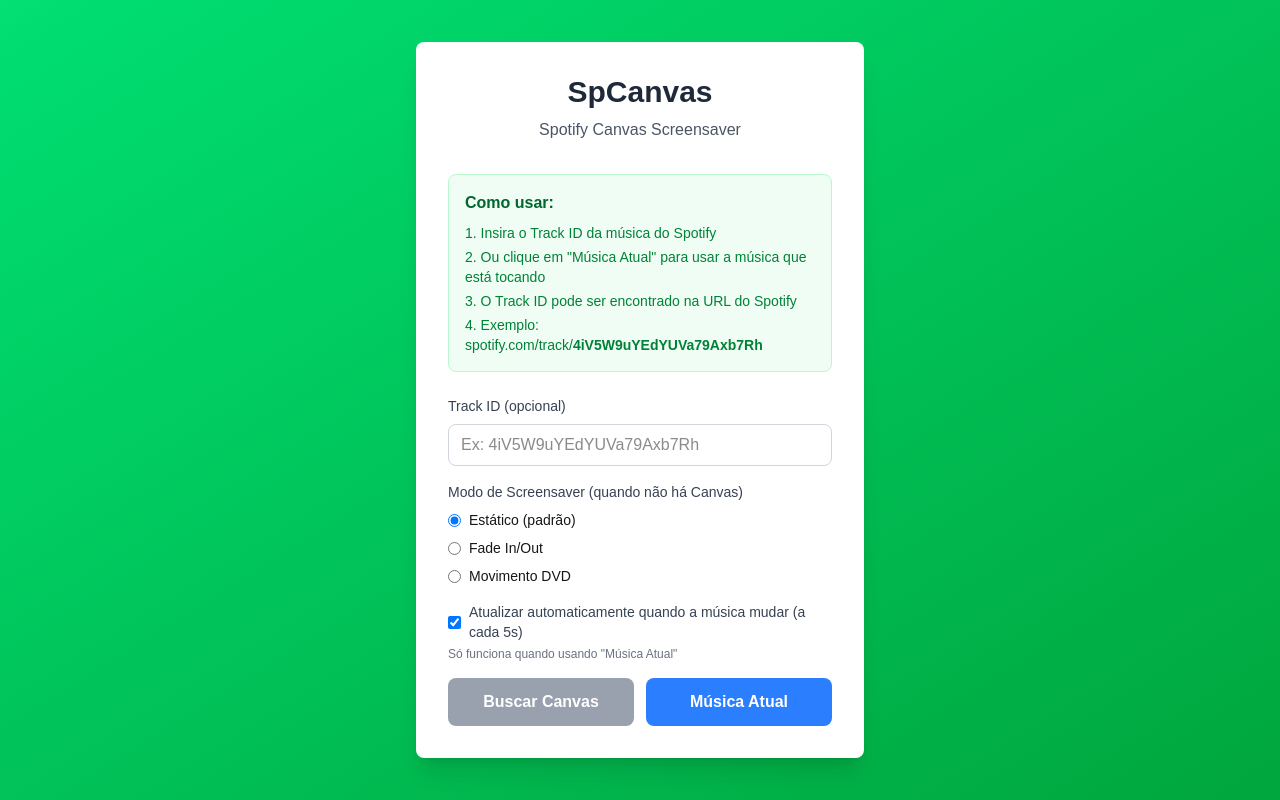
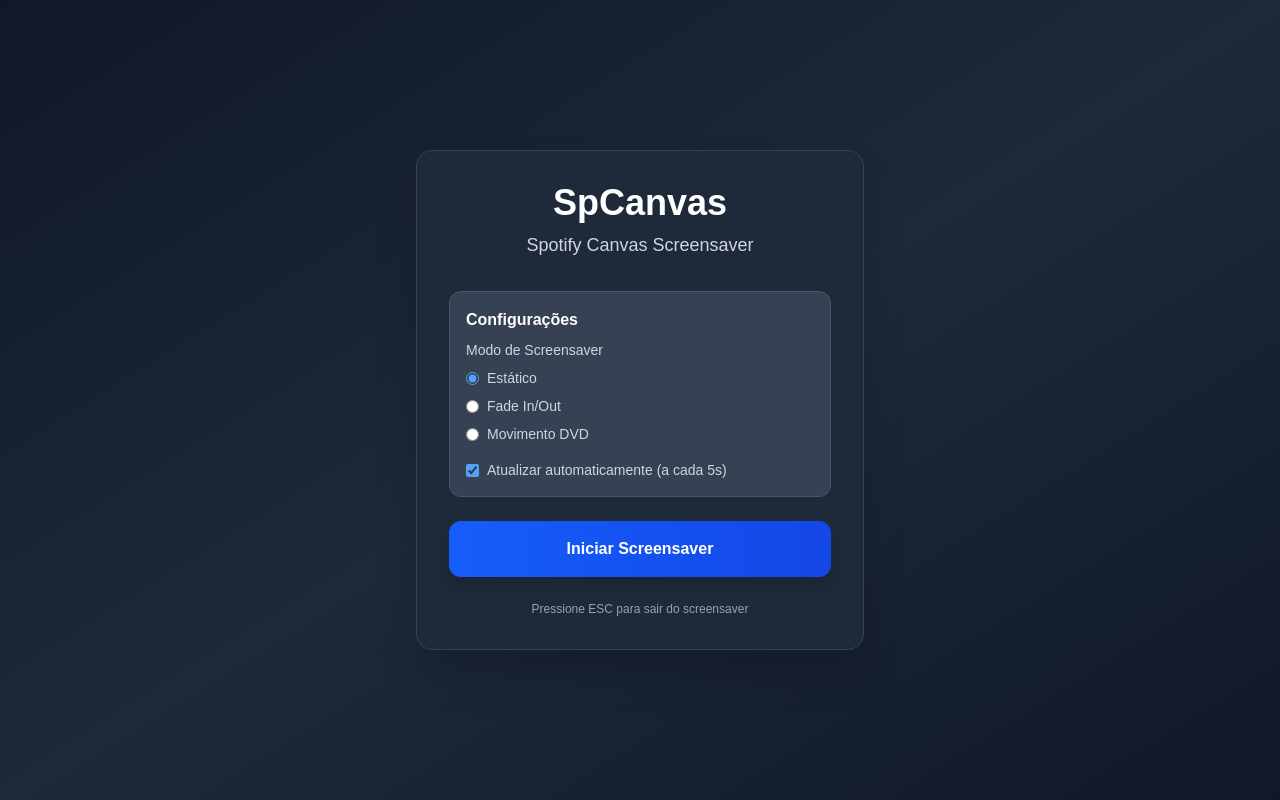
Before and after one commit to mwndl/sp-canvas, a Next.js app: page / in a window 1280 px wide. Built offline with nearby package versions, Linux system fonts and the light colour scheme.

Commit message:
style: utiliza tema escuro na tela inicial

```diff
--- a/src/app/page.tsx
+++ b/src/app/page.tsx
@@ -2,49 +2,36 @@
 
 import { useState } from 'react';
 import { useRouter } from 'next/navigation';
-
-interface Track {
-  id: string;
-  name: string;
-  artists: Array<{ name: string }>;
-  album: {
-    name: string;
-    images: Array<{ url: string }>;
-  };
-  uri: string;
-}
 
 type ScreensaverMode = 'static' | 'fade' | 'dvd';
 
 export default function Home() {
   const [isLoading, setIsLoading] = useState(false);
   const [error, setError] = useState<string | null>(null);
-  const [track, setTrack] = useState<Track | null>(null);
-  const [trackId, setTrackId] = useState('');
   const [mode, setMode] = useState<ScreensaverMode>('static');
   const [fadeInterval, setFadeInterval] = useState(3000);
   const [autoUpdate, setAutoUpdate] = useState(true);
   const router = useRouter();
 
-  const fetchCanvas = async (specificTrackId?: string) => {
+  const startScreensaver = async () => {
     setIsLoading(true);
     setError(null);
 
     try {
-      let url = '/api/spotify/canvas';
-      if (specificTrackId) {
-        url += `?trackUri=spotify:track:${specificTrackId}`;
-      }
-
-      const response = await fetch(url);
+      const response = await fetch('/api/spotify/canvas');
 
       if (!response.ok) {
         const errorData = await response.json();
+
+        // Se não há música tocando, ainda podemos iniciar o screensaver
+        if (errorData.error === 'No track currently playing') {
+          console.log('⏰ Nenhuma música tocando - iniciando screensaver com relógio');
+        } else {
           throw new Error(errorData.error || 'Failed to fetch canvas');
         }
-
-      const data = await response.json();
-      setTrack(data.track);
+              } else {
+          // Track data available but not needed for navigation
+        }
 
       // Navigate to canvas display with mode parameters
       const canvasUrl = new URL('/canvas', window.location.origin);
@@ -59,61 +46,29 @@
       }
       router.push(canvasUrl.toString());
     } catch (err) {
-      console.error('Error fetching canvas:', err);
+      console.error('Error starting screensaver:', err);
       setError(err instanceof Error ? err.message : 'An error occurred');
     } finally {
       setIsLoading(false);
     }
   };
 
-  const handleSubmit = (e: React.FormEvent) => {
-    e.preventDefault();
-    if (trackId.trim()) {
-      fetchCanvas(trackId.trim());
-    }
-  };
-
-  const handleCurrentTrack = () => {
-    fetchCanvas();
-  };
-
   return (
-    <div className="min-h-screen bg-gradient-to-br from-green-400 to-green-600 flex items-center justify-center p-4">
-      <div className="bg-white rounded-lg shadow-xl p-8 max-w-md w-full">
+    <div className="min-h-screen bg-gradient-to-br from-gray-900 via-gray-800 to-gray-900 flex items-center justify-center p-4">
+      <div className="bg-gray-800 rounded-2xl shadow-2xl p-8 max-w-md w-full border border-gray-700">
         <div className="text-center mb-8">
-          <h1 className="text-3xl font-bold text-gray-800 mb-2">SpCanvas</h1>
-          <p className="text-gray-600">Spotify Canvas Screensaver</p>
+          <h1 className="text-4xl font-bold text-white mb-2">SpCanvas</h1>
+          <p className="text-gray-300 text-lg">Spotify Canvas Screensaver</p>
         </div>
 
         <div className="space-y-6">
-          <div className="bg-green-50 border border-green-200 rounded-lg p-4">
-            <h3 className="font-semibold text-green-800 mb-2">Como usar:</h3>
-            <ol className="text-sm text-green-700 space-y-1 list-decimal list-inside">
-              <li>Insira o Track ID da música do Spotify</li>
-              <li>Ou clique em &quot;Música Atual&quot; para usar a música que está tocando</li>
-              <li>O Track ID pode ser encontrado na URL do Spotify</li>
-              <li>Exemplo: spotify.com/track/<strong>4iV5W9uYEdYUVa79Axb7Rh</strong></li>
-            </ol>
-          </div>
+          <div className="bg-gray-700 border border-gray-600 rounded-xl p-4">
+            <h3 className="font-semibold text-white mb-2">Configurações</h3>
 
-          <form onSubmit={handleSubmit} className="space-y-4">
+            <div className="space-y-4">
               <div>
-              <label htmlFor="trackId" className="block text-sm font-medium text-gray-700 mb-2">
-                Track ID (opcional)
-              </label>
-              <input
-                type="text"
-                id="trackId"
-                value={trackId}
-                onChange={(e) => setTrackId(e.target.value)}
-                placeholder="Ex: 4iV5W9uYEdYUVa79Axb7Rh"
-                className="w-full px-3 py-2 border border-gray-300 rounded-lg focus:outline-none focus:ring-2 focus:ring-green-500 focus:border-transparent"
-              />
-            </div>
-
-            <div>
-              <label className="block text-sm font-medium text-gray-700 mb-2">
-                Modo de Screensaver (quando não há Canvas)
+                <label className="block text-sm font-medium text-gray-300 mb-2">
+                  Modo de Screensaver
                 </label>
                 <div className="space-y-2">
                   <label className="flex items-center">
@@ -123,9 +78,9 @@
                       value="static"
                       checked={mode === 'static'}
                       onChange={(e) => setMode(e.target.value as ScreensaverMode)}
-                    className="mr-2"
+                      className="mr-2 accent-blue-400"
                     />
-                  <span className="text-sm">Estático (padrão)</span>
+                    <span className="text-sm text-gray-300">Estático</span>
                   </label>
                   <label className="flex items-center">
                     <input
@@ -134,9 +89,9 @@
                       value="fade"
                       checked={mode === 'fade'}
                       onChange={(e) => setMode(e.target.value as ScreensaverMode)}
-                    className="mr-2"
+                      className="mr-2 accent-blue-400"
                     />
-                  <span className="text-sm">Fade In/Out</span>
+                    <span className="text-sm text-gray-300">Fade In/Out</span>
                   </label>
                   <label className="flex items-center">
                     <input
@@ -145,16 +100,16 @@
                       value="dvd"
                       checked={mode === 'dvd'}
                       onChange={(e) => setMode(e.target.value as ScreensaverMode)}
-                    className="mr-2"
+                      className="mr-2 accent-blue-400"
                     />
-                  <span className="text-sm">Movimento DVD</span>
+                    <span className="text-sm text-gray-300">Movimento DVD</span>
                   </label>
                 </div>
               </div>
 
               {mode === 'fade' && (
                 <div>
-                <label htmlFor="fadeInterval" className="block text-sm font-medium text-gray-700 mb-2">
+                  <label htmlFor="fadeInterval" className="block text-sm font-medium text-gray-300 mb-2">
                     Intervalo do Fade (ms)
                   </label>
                   <input
@@ -165,7 +120,7 @@
                     min="1000"
                     max="10000"
                     step="500"
-                  className="w-full px-3 py-2 border border-gray-300 rounded-lg focus:outline-none focus:ring-2 focus:ring-green-500 focus:border-transparent"
+                    className="w-full px-3 py-2 bg-gray-700 border border-gray-600 rounded-lg text-white placeholder-gray-400 focus:outline-none focus:ring-2 focus:ring-blue-400 focus:border-transparent"
                   />
                 </div>
               )}
@@ -176,63 +131,42 @@
                     type="checkbox"
                     checked={autoUpdate}
                     onChange={(e) => setAutoUpdate(e.target.checked)}
-                  className="mr-2"
+                    className="mr-2 accent-blue-400"
                   />
-                <span className="text-sm font-medium text-gray-700">
-                  Atualizar automaticamente quando a música mudar (a cada 5s)
+                  <span className="text-sm font-medium text-gray-300">
+                    Atualizar automaticamente (a cada 5s)
                   </span>
                 </label>
-              <p className="text-xs text-gray-500 mt-1">
-                Só funciona quando usando &quot;Música Atual&quot;
-              </p>
+              </div>
+            </div>
           </div>
 
-            <div className="flex space-x-3">
           <button
-                type="submit"
-                disabled={isLoading || !trackId.trim()}
-                className="flex-1 bg-green-500 hover:bg-green-600 disabled:bg-gray-400 text-white font-semibold py-3 px-6 rounded-lg transition-colors duration-200"
+            onClick={startScreensaver}
+            disabled={isLoading}
+            className="w-full bg-gradient-to-r from-blue-600 to-blue-700 hover:from-blue-700 hover:to-blue-800 disabled:from-gray-600 disabled:to-gray-700 text-white font-semibold py-4 px-6 rounded-xl transition-all duration-200 transform hover:scale-105 disabled:transform-none shadow-lg"
           >
-                {isLoading ? 'Carregando...' : 'Buscar Canvas'}
+            {isLoading ? (
+              <div className="flex items-center justify-center">
+                <div className="animate-spin rounded-full h-5 w-5 border-b-2 border-white mr-2"></div>
+                Iniciando...
+              </div>
+            ) : (
+              'Iniciar Screensaver'
+            )}
           </button>
 
-              <button
-                type="button"
-                onClick={handleCurrentTrack}
-                disabled={isLoading}
-                className="flex-1 bg-blue-500 hover:bg-blue-600 disabled:bg-gray-400 text-white font-semibold py-3 px-6 rounded-lg transition-colors duration-200"
-              >
-                {isLoading ? 'Carregando...' : 'Música Atual'}
-              </button>
-            </div>
-          </form>
-
           {error && (
-            <div className="bg-red-50 border border-red-200 rounded-lg p-4">
-              <p className="text-red-700 text-sm">{error}</p>
+            <div className="bg-red-900/30 border border-red-700 rounded-xl p-4">
+              <p className="text-red-300 text-sm">{error}</p>
             </div>
           )}
 
-          {track && (
-            <div className="bg-gray-50 rounded-lg p-4">
-              <h3 className="font-semibold text-gray-800 mb-2">Música atual:</h3>
-              <div className="flex items-center space-x-3">
-                {track.album.images[0] && (
-                  <img
-                    src={track.album.images[0].url}
-                    alt={track.album.name}
-                    className="w-12 h-12 rounded"
-                  />
-                )}
-                <div>
-                  <p className="font-medium text-gray-800">{track.name}</p>
-                  <p className="text-sm text-gray-600">
-                    {track.artists.map(artist => artist.name).join(', ')}
+          <div className="text-center">
+            <p className="text-xs text-gray-400">
+              Pressione ESC para sair do screensaver
             </p>
           </div>
-              </div>
-            </div>
-          )}
         </div>
       </div>
     </div>
```
Lines whose indentation alone changed are shown as unchanged.
